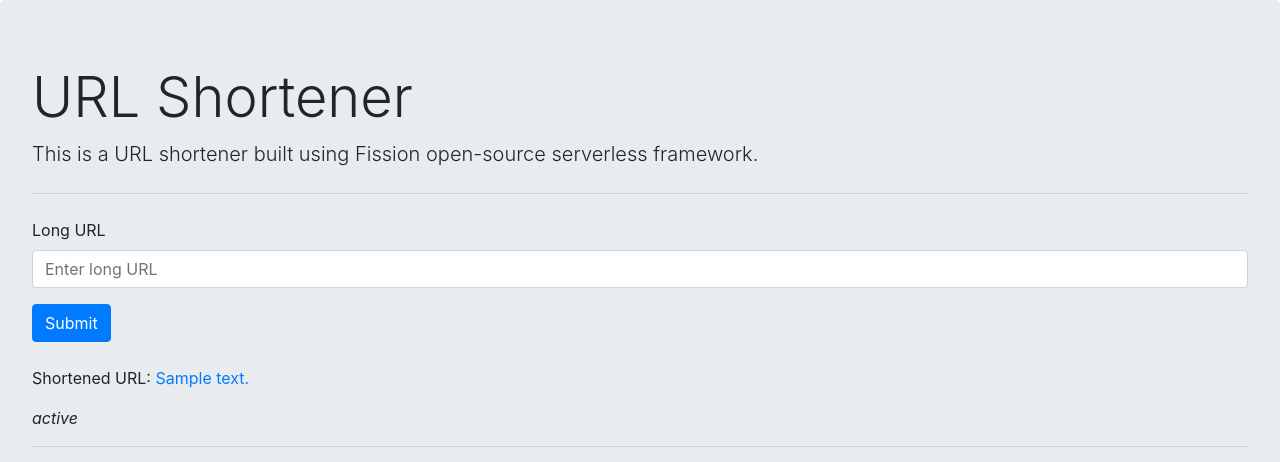
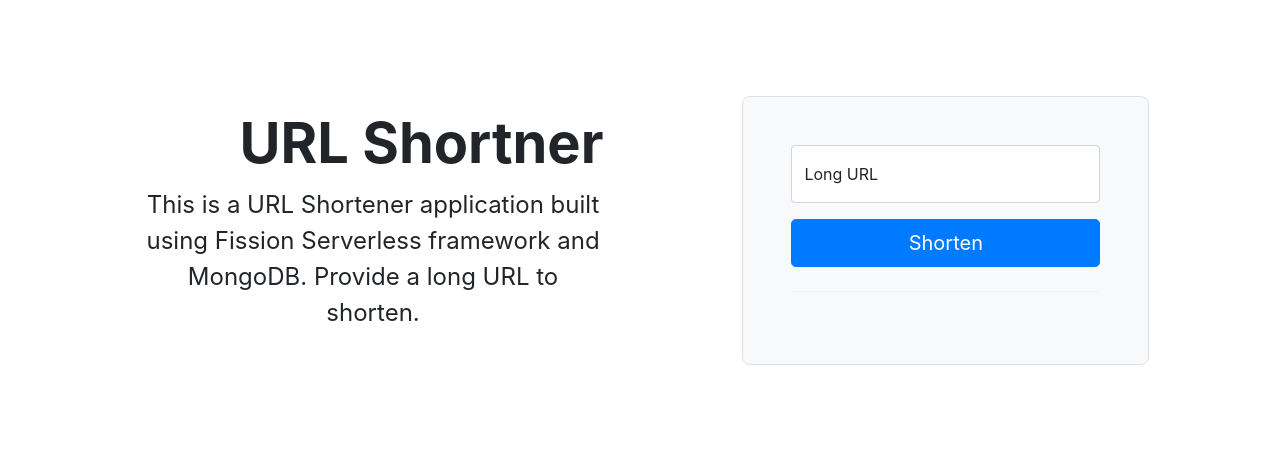
Before and after one commit to techmaharaj/urlshortener, a Python web app: template frontend/templates/index.html in a window 1280 px wide. Shown: the top 462 px of the page. Run offline with Jinja, Linux system fonts and the light colour scheme; the template is opened without the code that fills it: most values are stand-ins (such as "Sample title", 1, 10 or a date in 2020); some libraries are stand-ins or nearby versions.

Commit message:
Updated UI

```diff
--- a/frontend/templates/index.html
+++ b/frontend/templates/index.html
@@ -6,36 +6,55 @@
     <title>Fission - URL Shortener</title>
     <base href="/index.html" />
     <meta name="viewport" content="width=device-width, initial-scale = 1.0" />
+    <link href="/docs/5.3/dist/css/bootstrap.min.css" rel="stylesheet" integrity="sha384-GLhlTQ8iRABdZLl6O3oVMWSktQOp6b7In1Zl3/Jr59b6EGGoI1aFkw7cmDA6j6gD" crossorigin="anonymous">
     <link rel="stylesheet" href="https://maxcdn.bootstrapcdn.com/font-awesome/4.4.0/css/font-awesome.min.css" />
     <link rel="stylesheet" href="https://stackpath.bootstrapcdn.com/bootstrap/4.3.1/css/bootstrap.min.css"
         integrity="sha384-ggOyR0iXCbMQv3Xipma34MD+dH/1fQ784/j6cY/iJTQUOhcWr7x9JvoRxT2MZw1T" crossorigin="anonymous">
 </head>
 
 <body>
-    <div class="jumbotron">
-        <h1 class="display-4">URL Shortener</h1>
-        <p class="lead">This is a URL shortener built using Fission open-source serverless framework.
-        </p>
-        <hr class="my-4">
+    <div class="container col-xl-10 col-xxl-8 px-4 py-5">
+        <div class="row align-items-center g-lg-5 py-5 ">
+          <div class="col-lg-7 text-center text-lg-start">
+            <h1 class="display-4 fw-bold lh-1 mb-3">URL Shortner</h1>
+            <p class="col-lg-10 fs-4">This is a URL Shortener application built using Fission Serverless framework and MongoDB. Provide a long URL to shorten. </p>
+          </div>
+          <div class="col-md-10 mx-auto col-lg-5">
+            <form class="p-4 p-md-5 border rounded-3 bg-light" action="main" method="POST" >
+              <div class="form-floating mb-3">
+                <label for="plongurl">Long URL</label>
+                <input type="text" class="form-control" id="plongurl" name="plongurl" placeholder="Eg.: google.com">
+              </div>
+              <button class="w-100 btn btn-lg btn-primary" type="submit" id="submit" name="submit" value="submit">Shorten</button>
+              <hr class="my-4">
+              <p id="shortenedURL" hidden>Shortened URL: <a href="{{answer}}" target="_blank">{{answer}}</a> <br><i>{{status}}</i></p>
+            </form>
+          </div>
+        </div>
+      </div>
 
-        <form action="main" method="POST">
-            <div class="form-group">
-                <label for="plongurl">Long URL</label>
-                <input type="text" class="form-control" id="plongurl" name="plongurl" placeholder="Enter long URL">
-            </div>
-            <button type="submit" class="btn btn-primary" name="submit" value="submit">Submit</button>
-        </form>
-        <br>
-        <p id="shortenedURL">Shortened URL: <a href="{{answer}}" target="_blank">{{answer}}</a></p>
-        <p><i>{{status}}</i></p>
-        <hr>
+    <div class="container md-4">
+        <p style="text-align:center">Built with <br>
+            <a href="https://fission.io"><img src="https://fission.io/images/logo-gh.svg" width="100" /></a>
+            <a href="https://mongodb.com"><img
+                    src="https://webimages.mongodb.com/_com_assets/cms/kuyjf3vea2hg34taa-horizontal_default_slate_blue.svg"
+                    width="100" /></a>
+            <a href="https://azure.com"><img
+                    src="https://upload.wikimedia.org/wikipedia/commons/thumb/a/a8/Microsoft_Azure_Logo.svg/1024px-Microsoft_Azure_Logo.svg.png"
+                    width="100" /></a>
+            </p>
+        <p style="text-align:center">You can find the code for this application here: <a href="https://github.com/techmaharaj/urlshortener">https://github.com/techmaharaj/urlshortener</a></p>
+    </div>
 
-        <p style="text-align:center">Built with <br>
-            <a href="https://fission.io"><img src="https://fission.io/images/logo-gh.svg" width="100"/></a>
-            <a href="https://mongodb.com"><img src="https://webimages.mongodb.com/_com_assets/cms/kuyjf3vea2hg34taa-horizontal_default_slate_blue.svg" width="100"/></a>
-            <a href="https://azure.com"><img src="https://upload.wikimedia.org/wikipedia/commons/thumb/a/a8/Microsoft_Azure_Logo.svg/1024px-Microsoft_Azure_Logo.svg.png" width="100"/></a></p>
+    <script>
+        var answer = '{{answer}}'
+        console.log(answer)
+        if (answer.includes('http'))
+            {document.getElementById("shortenedURL").hidden = false;}
+            else{document.getElementById("shortenedURL").hidden = true;
+            }
 
-    </div>
+    </script>
 
     <script src="https://code.jquery.com/jquery-3.3.1.slim.min.js"
         integrity="sha384-q8i/X+965DzO0rT7abK41JStQIAqVgRVzpbzo5smXKp4YfRvH+8abtTE1Pi6jizo"
@@ -46,6 +65,9 @@
     <script src="https://stackpath.bootstrapcdn.com/bootstrap/4.3.1/js/bootstrap.min.js"
         integrity="sha384-JjSmVgyd0p3pXB1rRibZUAYoIIy6OrQ6VrjIEaFf/nJGzIxFDsf4x0xIM+B07jRM"
         crossorigin="anonymous"></script>
+    <script src="/docs/5.3/dist/js/bootstrap.bundle.min.js"
+        integrity="sha384-w76AqPfDkMBDXo30jS1Sgez6pr3x5MlQ1ZAGC+nuZB+EYdgRZgiwxhTBTkF7CXvN"
+        crossorigin="anonymous"></script>
 </body>
 
 </html>
```
